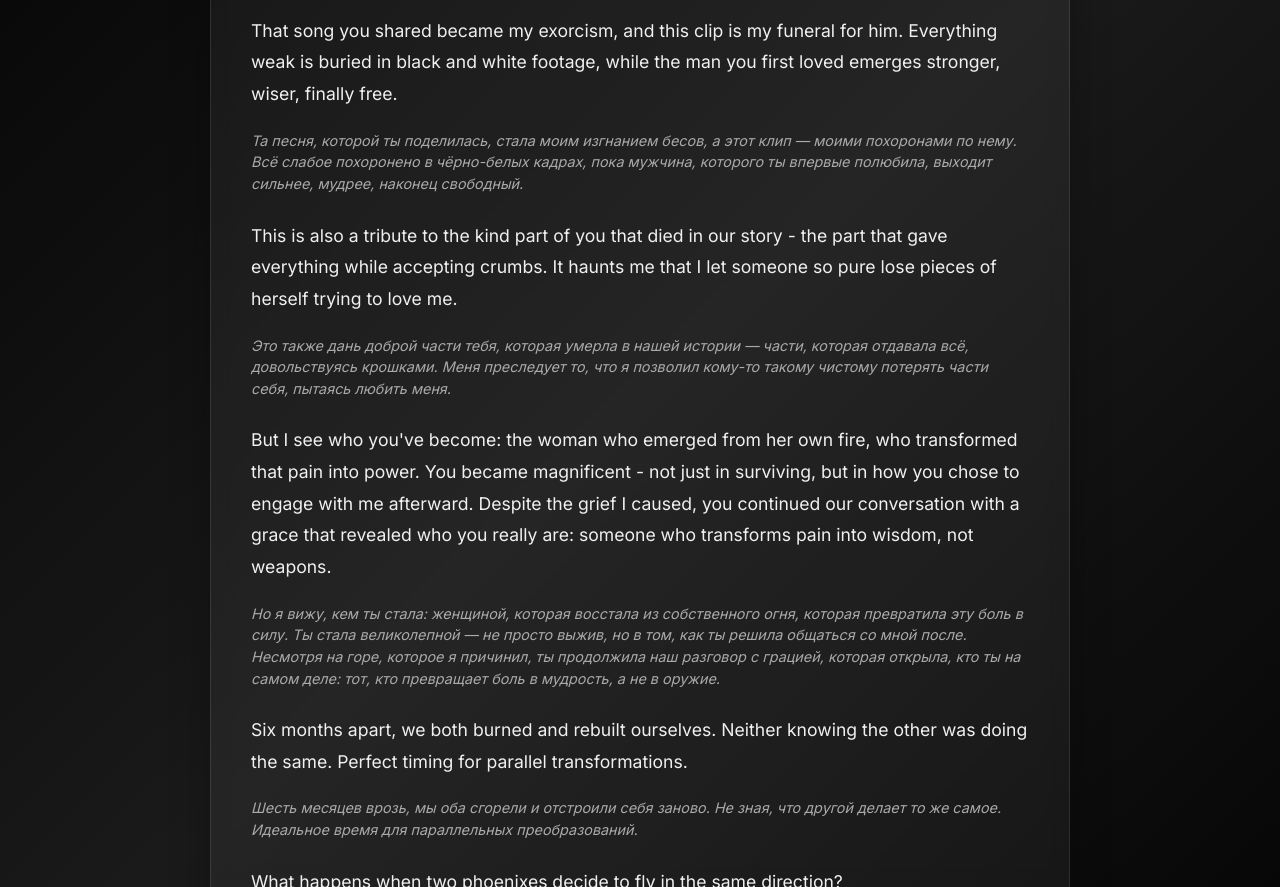
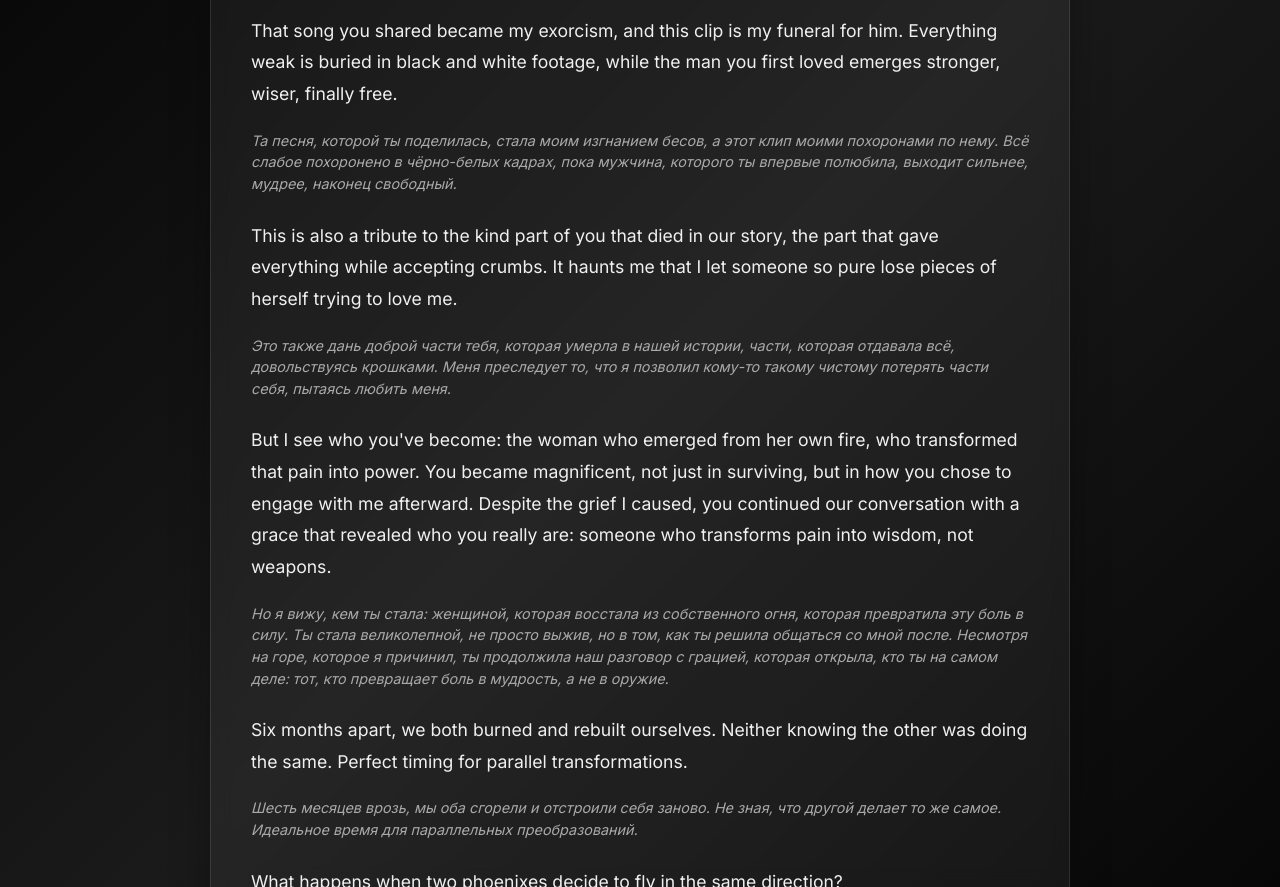
Before and after one commit to StarenseN/MyObsession, a plain HTML site: page goodbye.html in a window 1280 px wide. Shown: the part 540-1427 px from the top of the page. Drawn offline with nearby package versions, Linux system fonts and the light colour scheme.

Commit message:
Update goodbye.html

```diff
--- a/goodbye.html
+++ b/goodbye.html
@@ -256,13 +256,13 @@
                 <p class="russian-translation"><em>Не с тобой, а с растерянным мужчиной, который потерял тебя в феврале.</em></p>
 
                 <p>That song you shared became my exorcism, and this clip is my funeral for him. Everything weak is buried in black and white footage, while the man you first loved emerges stronger, wiser, finally free.</p>
-                <p class="russian-translation"><em>Та песня, которой ты поделилась, стала моим изгнанием бесов, а этот клип — моими похоронами по нему. Всё слабое похоронено в чёрно-белых кадрах, пока мужчина, которого ты впервые полюбила, выходит сильнее, мудрее, наконец свободный.</em></p>
+                <p class="russian-translation"><em>Та песня, которой ты поделилась, стала моим изгнанием бесов, а этот клип моими похоронами по нему. Всё слабое похоронено в чёрно-белых кадрах, пока мужчина, которого ты впервые полюбила, выходит сильнее, мудрее, наконец свободный.</em></p>
 
-                <p>This is also a tribute to the kind part of you that died in our story - the part that gave everything while accepting crumbs. It haunts me that I let someone so pure lose pieces of herself trying to love me.</p>
-                <p class="russian-translation"><em>Это также дань доброй части тебя, которая умерла в нашей истории — части, которая отдавала всё, довольствуясь крошками. Меня преследует то, что я позволил кому-то такому чистому потерять части себя, пытаясь любить меня.</em></p>
+                <p>This is also a tribute to the kind part of you that died in our story, the part that gave everything while accepting crumbs. It haunts me that I let someone so pure lose pieces of herself trying to love me.</p>
+                <p class="russian-translation"><em>Это также дань доброй части тебя, которая умерла в нашей истории, части, которая отдавала всё, довольствуясь крошками. Меня преследует то, что я позволил кому-то такому чистому потерять части себя, пытаясь любить меня.</em></p>
 
-                <p>But I see who you've become: the woman who emerged from her own fire, who transformed that pain into power. You became magnificent - not just in surviving, but in how you chose to engage with me afterward. Despite the grief I caused, you continued our conversation with a grace that revealed who you really are: someone who transforms pain into wisdom, not weapons.</p>
-                <p class="russian-translation"><em>Но я вижу, кем ты стала: женщиной, которая восстала из собственного огня, которая превратила эту боль в силу. Ты стала великолепной — не просто выжив, но в том, как ты решила общаться со мной после. Несмотря на горе, которое я причинил, ты продолжила наш разговор с грацией, которая открыла, кто ты на самом деле: тот, кто превращает боль в мудрость, а не в оружие.</em></p>
+                <p>But I see who you've become: the woman who emerged from her own fire, who transformed that pain into power. You became magnificent, not just in surviving, but in how you chose to engage with me afterward. Despite the grief I caused, you continued our conversation with a grace that revealed who you really are: someone who transforms pain into wisdom, not weapons.</p>
+                <p class="russian-translation"><em>Но я вижу, кем ты стала: женщиной, которая восстала из собственного огня, которая превратила эту боль в силу. Ты стала великолепной, не просто выжив, но в том, как ты решила общаться со мной после. Несмотря на горе, которое я причинил, ты продолжила наш разговор с грацией, которая открыла, кто ты на самом деле: тот, кто превращает боль в мудрость, а не в оружие.</em></p>
 
                 <p>Six months apart, we both burned and rebuilt ourselves. Neither knowing the other was doing the same. Perfect timing for parallel transformations.</p>
                 <p class="russian-translation"><em>Шесть месяцев врозь, мы оба сгорели и отстроили себя заново. Не зная, что другой делает то же самое. Идеальное время для параллельных преобразований.</em></p>
```
